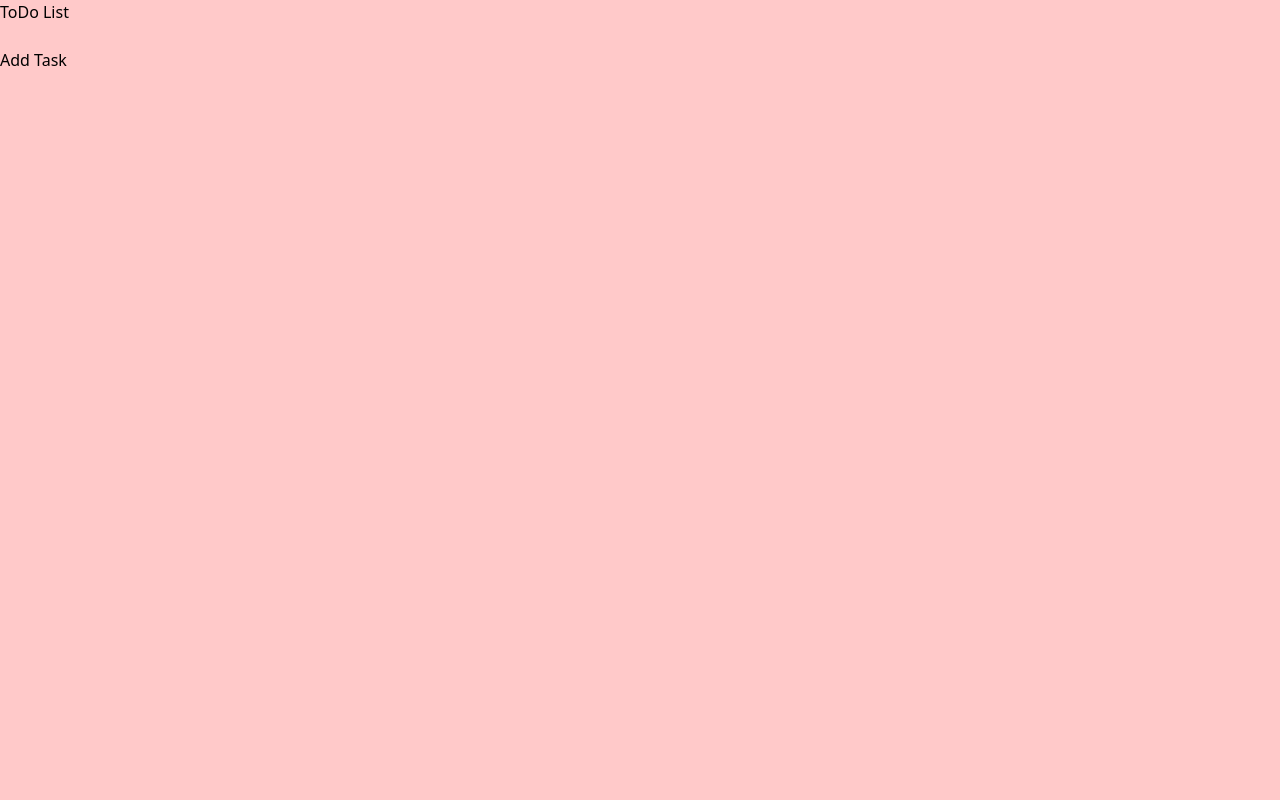
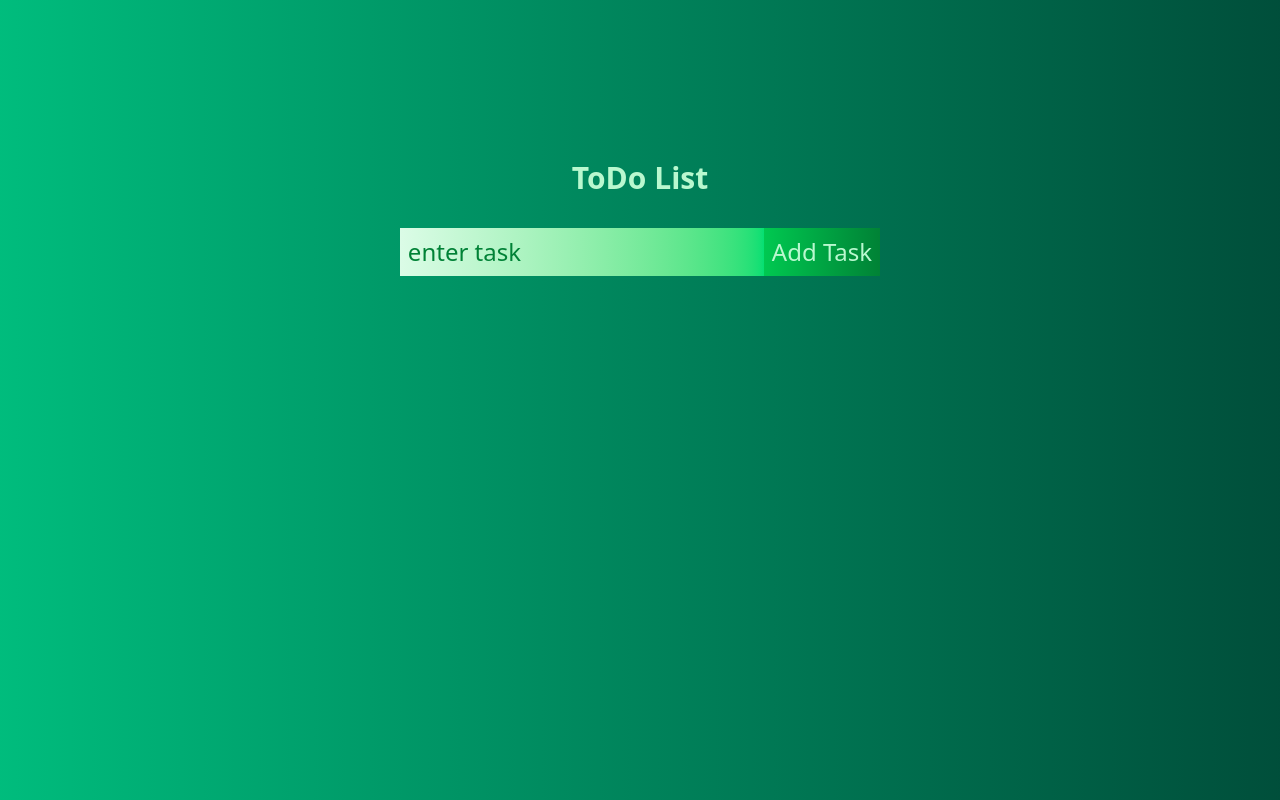
Before and after one commit to keshavnagar/to-do, a React (Vite) app: page / in a window 1280 px wide. Built offline with nearby package versions, Linux system fonts and the light colour scheme.

Commit message:
style heading, input, and add task button

```diff
--- a/src/components/ToDo.jsx
+++ b/src/components/ToDo.jsx
@@ -1,17 +1,23 @@
 const ToDo = () => {
   return (
-    <section className="bg-red-200 w-screen h-screen">
-      <header>
-        <h1>ToDo List</h1>
+    <section className="bg-gradient-to-r from-emerald-500 to-emerald-900 w-screen h-screen flex flex-col items-center gap-[2rem]">
+      <header className="mt-[10rem]">
+        <h1 className="text-3xl font-bold text-green-200">ToDo List</h1>
         {/* <Date/> */}
       </header>
-      <section  >
-        <form>
+      <section>
+        <form className="flex font-medium">
           <div>
-            <input type="text" autoComplete="off" />
+            {/* <input className="bg-gradient-to-r from-green-100 to-green-400 p-2 rounded-full placeholder-gray-600 focus:placeholder-green-500" placeholder="enter task" type="text" autoComplete="off" /> */}
+            <input
+              className="bg-gradient-to-r from-green-100 to-green-400 p-2  placeholder-green-700 text-2xl outline-none"
+              placeholder="enter task"
+              type="text"
+              autoComplete="off"
+            />
           </div>
           <div>
-            <button type="submit">Add Task</button>
+            <button  className="text-2xl p-2 bg-gradient-to-r from-green-500 to-green-700 text-green-200" type="submit">Add Task</button>
           </div>
         </form>
       </section>
```
